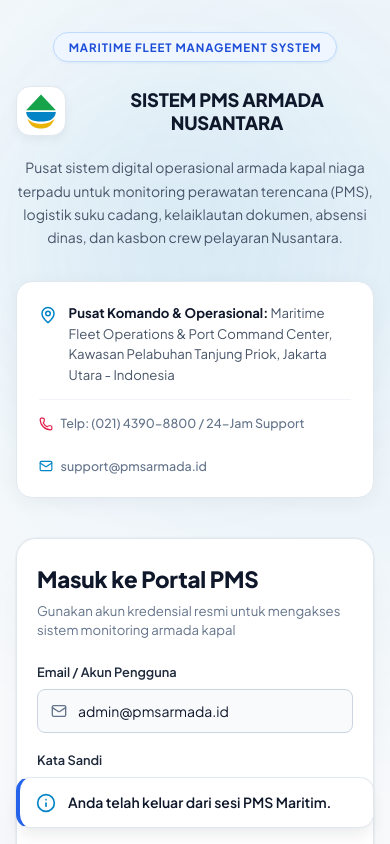
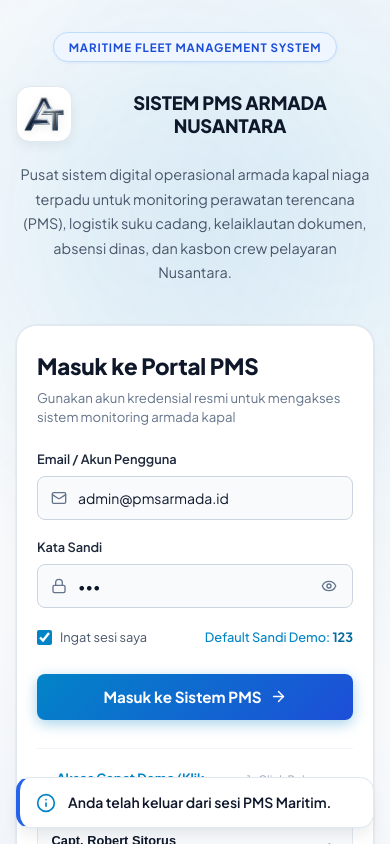
Before and after one commit to Prasetya1721/PMS.v2, a React (Vite) app: page / in a window 390 px wide. Both pictures are taken after a click on the button 357 px from the left and 32 px from the top of the page. Shown: the top 844 px of the page. Built offline with nearby package versions, Linux system fonts and the light colour scheme.

Commit message:
feat: replace boat logo with AT logo and remove contact card

```diff
--- a/src/components/auth/LoginPage.jsx
+++ b/src/components/auth/LoginPage.jsx
@@ -6,8 +6,6 @@ import {
   EyeOff,
   ArrowRight,
   Zap,
-  MapPin,
-  Phone,
   ChevronRight,
   Heart
 } from 'lucide-react';
@@ -49,16 +47,8 @@ export default function LoginPage() {
 
             {/* Company Logo & Brand Name */}
             <div className="bhk-brand-header">
-              {/* Geometric Maritime Boat Emblem (Green sail, Blue & Yellow Hull) */}
               <div className="bhk-logo-icon">
-                <svg width="42" height="42" viewBox="0 0 48 48" fill="none">
-                  {/* Top Sail: Green Triangle */}
-                  <polygon points="24,5 41,23 7,23" fill="#16a34a" />
-                  {/* Upper Hull: Ocean Blue */}
-                  <path d="M7,25 H41 C40,33 34,36 24,36 C14,36 8,33 7,25 Z" fill="#0284c7" />
-                  {/* Lower Curved Keel: Golden Yellow */}
-                  <path d="M8,32 C12,42 17,44 24,44 C31,44 36,42 40,32 C34,41 14,41 8,32 Z" fill="#eab308" />
-                </svg>
+                <img src={logoAt} alt="AT Logo" className="bhk-brand-logo-img" />
               </div>
               <h1 className="bhk-company-name">
                 SISTEM PMS ARMADA NUSANTARA
@@ -69,28 +59,6 @@ export default function LoginPage() {
             <p className="bhk-company-desc">
               Pusat sistem digital operasional armada kapal niaga terpadu untuk monitoring perawatan terencana (PMS), logistik suku cadang, kelaiklautan dokumen, absensi dinas, dan kasbon crew pelayaran Nusantara.
             </p>
-
-            {/* Head Office Address & Contact Card */}
-            <div className="bhk-contact-card">
-              <div className="bhk-contact-item">
-                <MapPin size={18} className="bhk-pin-icon" />
-                <div className="bhk-contact-text">
-                  <span className="bhk-contact-label">Pusat Komando & Operasional:</span>{' '}
-                  Maritime Fleet Operations & Port Command Center, Kawasan Pelabuhan Tanjung Priok, Jakarta Utara - Indonesia
-                </div>
-              </div>
-
-              <div className="bhk-contact-footer-row">
-                <div className="bhk-contact-subitem">
-                  <Phone size={14} className="bhk-phone-icon" />
-                  <span>Telp: (021) 4390-8800 / 24-Jam Support</span>
-                </div>
-                <div className="bhk-contact-subitem">
-                  <Mail size={14} className="bhk-mail-icon" />
-                  <span>support@pmsarmada.id</span>
-                </div>
-              </div>
-            </div>
           </div>
 
           {/* ================= RIGHT COLUMN: Login Card ================= */}
@@ -208,9 +176,6 @@ export default function LoginPage() {
 
         {/* Bottom System Disclaimer & Compliance Footer */}
         <footer className="bhk-page-footer">
-          <div className="bhk-footer-logo-wrap">
-            <img src={logoAt} alt="AT Logo" className="bhk-footer-logo" />
-          </div>
           <div className="bhk-footer-credit">
             Dibuat dengan <Heart size={14} className="bhk-heart-icon" fill="#ef4444" color="#ef4444" /> oleh <span className="bhk-author-name">Pras</span>
           </div>
--- a/src/components/layout/Sidebar.jsx
+++ b/src/components/layout/Sidebar.jsx
@@ -21,6 +21,7 @@ import {
   LogIn
 } from 'lucide-react';
 import { useApp } from '../../context/AppContext';
+import logoAt from '../../assets/logo-at.png';
 
 export default function Sidebar() {
   const {
@@ -132,12 +133,8 @@ export default function Sidebar() {
       <aside className={`sidebar ${isMobileMenuOpen ? 'mobile-open' : ''}`}>
         {/* Brand Header */}
         <div className="sidebar-header">
-          <div className="brand-icon-box" style={{ background: '#08142b', border: '1px solid rgba(37,99,235,0.4)' }}>
-            <svg width="26" height="26" viewBox="0 0 48 48" fill="none">
-              <polygon points="24,5 41,23 7,23" fill="#16a34a" />
-              <path d="M7,25 H41 C40,33 34,36 24,36 C14,36 8,33 7,25 Z" fill="#0284c7" />
-              <path d="M8,32 C12,42 17,44 24,44 C31,44 36,42 40,32 C34,41 14,41 8,32 Z" fill="#eab308" />
-            </svg>
+          <div className="brand-icon-box" style={{ background: '#ffffff', border: '1px solid #e2e8f0', display: 'flex', alignItems: 'center', justifyContent: 'center', padding: '4px', boxShadow: '0 2px 6px rgba(15,23,42,0.06)' }}>
+            <img src={logoAt} alt="AT Logo" style={{ width: '28px', height: '28px', objectFit: 'contain' }} />
           </div>
           <div style={{ flex: 1 }}>
             <div className="brand-title" style={{ fontSize: '0.98rem' }}>PMS ARMADA</div>
--- a/src/index.css
+++ b/src/index.css
@@ -1373,12 +1373,20 @@ textarea.form-control {
   display: flex;
   align-items: center;
   justify-content: center;
-  width: 50px;
-  height: 50px;
+  width: 56px;
+  height: 56px;
   background: #ffffff;
   border: 1px solid #e2e8f0;
   border-radius: var(--radius-lg);
-  box-shadow: 0 4px 10px rgba(15, 23, 42, 0.05);
+  box-shadow: 0 4px 12px rgba(15, 23, 42, 0.06);
+  padding: 6px;
+}
+
+.bhk-brand-logo-img {
+  width: 100%;
+  height: 100%;
+  object-fit: contain;
+  filter: drop-shadow(0 2px 4px rgba(15, 23, 42, 0.08));
 }
 
 .bhk-company-name {
@@ -1391,73 +1399,11 @@ textarea.form-control {
 }
 
 .bhk-company-desc {
-  font-size: 0.875rem;
+  font-size: 0.9rem;
   color: #475569;
-  line-height: 1.65;
-  margin-bottom: 2rem;
+  line-height: 1.7;
   max-width: 480px;
-}
-
-.bhk-contact-card {
-  background: #ffffff;
-  border: 1px solid #e2e8f0;
-  border-radius: 16px;
-  padding: 1.35rem;
-  width: 100%;
-  max-width: 500px;
-  display: flex;
-  flex-direction: column;
-  gap: 0.875rem;
-  box-shadow: 0 4px 20px rgba(15, 23, 42, 0.05);
-}
-
-.bhk-contact-item {
-  display: flex;
-  align-items: flex-start;
-  gap: 0.75rem;
-}
-
-.bhk-pin-icon {
-  color: #0284c7;
-  flex-shrink: 0;
-  margin-top: 3px;
-}
-
-.bhk-contact-text {
-  font-size: 0.825rem;
-  color: #475569;
-  line-height: 1.55;
-}
-
-.bhk-contact-label {
-  font-weight: 700;
-  color: #0f172a;
-}
-
-.bhk-contact-footer-row {
-  display: flex;
-  align-items: center;
-  gap: 1.5rem;
-  flex-wrap: wrap;
-  padding-top: 0.875rem;
-  border-top: 1px solid #f1f5f9;
-}
-
-.bhk-contact-subitem {
-  display: flex;
-  align-items: center;
-  gap: 0.5rem;
-  font-size: 0.78rem;
-  color: #64748b;
-  font-weight: 500;
-}
-
-.bhk-phone-icon {
-  color: #e11d48;
-}
-
-.bhk-mail-icon {
-  color: #0284c7;
+  margin-bottom: 0;
 }
 
 /* RIGHT COLUMN (LOGIN CARD) */
@@ -1865,10 +1811,6 @@ textarea.form-control {
   .bhk-brand-header {
     justify-content: center;
   }
-
-  .bhk-contact-card {
-    text-align: left;
-  }
 }
 
 @media (max-width: 580px) {
```
